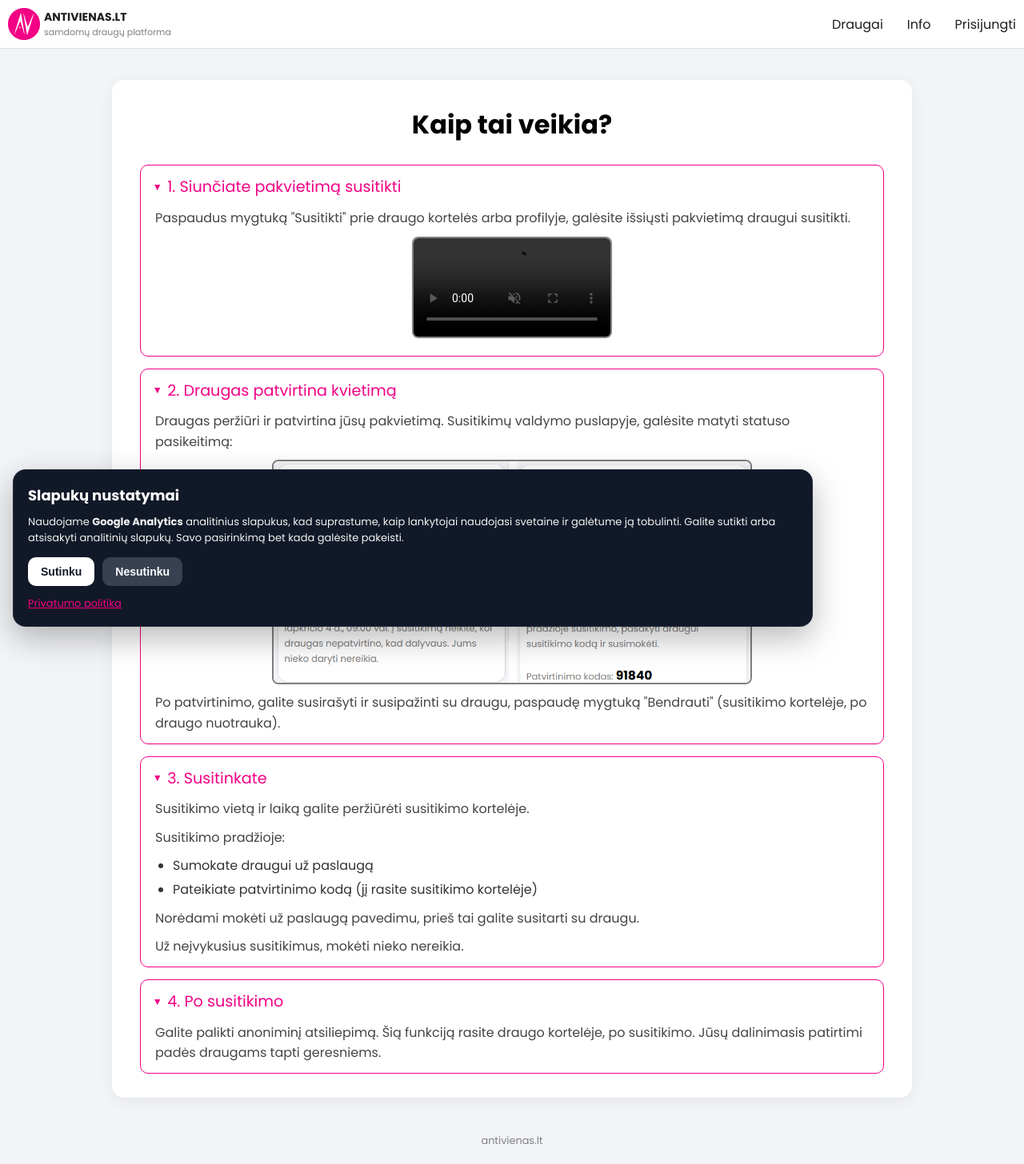
After one commit to antivienas-lt/antivienas, a Django app: page /how-to/ in a window 1280 px wide. The commit adds this page. Shown: the whole page at 80% size. Run offline with Django 5.2, Linux system fonts and the light colour scheme; parts of the project's set-up code (start-up, migrations or seed data) failed here and were passed over; grey boxes are pictures that could not be loaded.

Commit message:
instructions

```diff
--- a/app/urls.py
+++ b/app/urls.py
@@ -14,7 +14,8 @@ urlpatterns = [
     path("about/", views.AboutUsPage, name="about-us"),
     path("privacy/", views.PrivacyPolicyPage, name="privacy-policy"),
     path("rules/", views.RulesPage, name="rules"),
-    path("faq/", views.FAQPage, name="faq"),
+    path("how-to/", views.HowToPage, name="how-to"),
+    path("become-friend/", views.BecomeFriendPage, name="become-friend"),
     path("av/<str:username>/", views.ProfilePage, name="profile"),
     path("edit-profile/", views.EditProfilePage, name="edit-profile"),
     path("manage-photos/", views.ManageProfilePhotosPage, name="manage-photos"),
--- a/app/views.py
+++ b/app/views.py
@@ -494,17 +494,12 @@ def PrivacyPolicyPage(request):
         "privacy_policy_html": mark_safe(html),
     })
 
-def FAQPage(request):
-    md_path = Path(settings.BASE_DIR) /"templates/text_pages/faq.md"
+def HowToPage(request):
+    return render(request, "AboutHowTo.html")
 
-    with open(md_path, "r", encoding="utf-8") as f:
-        md_text = f.read()
+def BecomeFriendPage(request):
+    return render(request, "AboutBecomeFriend.html")
 
-    html = markdown.markdown(md_text, extensions=["extra", "nl2br"])
-
-    return render(request, "AboutFAQ.html", {
-        "faq_html": mark_safe(html),
-    })
 
 def RulesPage(request):
     md_path = Path(settings.BASE_DIR) / "templates/text_pages/rules.md"
--- a/static/js/img-view-modal.js
+++ b/static/js/img-view-modal.js
@@ -1,7 +1,7 @@
 const modal = document.getElementById("modal");
 const closeBtn = document.querySelector(".close");
 const modalImage = document.getElementById("modalImage");
-const miniatures = Array.from(document.querySelectorAll(".miniature-img"));
+const miniatures = Array.from(document.querySelectorAll(".miniature-img, .how-to-img"));
 
 let currentIndex = 0;
 
--- a/static/style.css
+++ b/static/style.css
@@ -251,6 +251,11 @@ textarea {
   font-size: 1rem;
   cursor: pointer;
   display: block;
+}
+
+.btn-link{
+  border: 1px solid (var(--pink));
+  padding: 5px 10px;
 }
 
 .friend-card .price-part, .profile-card .price-part{
@@ -1190,7 +1195,10 @@ input[type=number] {
   text-align: center;
   background: white;
   width: 130px;
-  height: 130px;
+  display: flex;
+  align-items: center;
+  justify-content: center;
+  height: 110px;
 }
 
 .info-container .link-item:hover{
@@ -1283,12 +1291,36 @@ input[type=number] {
   opacity: 0.8;
 }
 
-.faq-container h2 {
+.faq-container details h2 {
   color: var(--pink);
   font-weight: 400;
   display: inline;
   font-size: 1.2rem;
   margin: 0;                        /* summary handles spacing */
+}
+
+.faq-container img {
+  width: 100%;
+  margin: 10px auto;
+  display: block;
+  border: 2px solid gray;
+  border-radius: 8px;
+}
+.faq-container .wide-img{
+  max-width: 600px;
+}
+
+.faq-container .phone-img{
+  max-width: 250px;
+}
+
+.faq-container video{
+  max-width: 250px;
+  display: block;
+  margin: 10px auto;
+  border: 2px solid gray;
+  border-radius: 8px;
+  width: 100%;
 }
 
 /* Question content */
--- /dev/null
+++ b/templates/AboutHowTo.html
@@ -0,0 +1,61 @@
+{% extends "components/base.html"%}
+{% load static %}
+
+{% block meta %}
+<title>Kaip tai veikia?</title>
+<meta name="description" content="Kaip veikia antivienas.lt? Atsakymai apie susitikimus ir platformos naudojimą.">
+<meta name="robots" content="index, nofollow">
+<meta property="og:title" content="Kaip tai veikia? | antivienas.lt">
+<meta property="og:description" content="Kaip veikia antivienas.lt? Atsakymai apie susitikimus ir platformos naudojimą.">
+<meta property="og:image" content="https://antivienas.lt/static/assets/av_thumb_generic.png">
+<meta property="og:url" content="https://antivienas.lt{% url 'how-to' %}">
+<meta property="og:type" content="website">
+<meta name="twitter:card" content="summary_large_image">
+<meta name="twitter:title" content="Kaip tai veikia? | antivienas.lt">
+<meta name="twitter:description" content="Kaip veikia antivienas.lt? Atsakymai apie susitikimus ir platformos naudojimą.">
+<meta name="twitter:image" content="https://antivienas.lt/static/assets/av_thumb_generic.png">
+<link rel="canonical" href="https://antivienas.lt{% url 'how-to' %}">
+{% endblock meta %}
+
+
+{% block content %}
+  {% include "components/nav.html"%}
+  <div class="content">
+    <div class="faq-container">
+      <h1>Kaip tai veikia?</h1>
+      <details open>
+      <summary><h2>1. Siunčiate pakvietimą susitikti</h2></summary>
+      <p>Paspaudus mygtuką "Susitikti" prie draugo kortelės arba profilyje, galėsite išsiųsti pakvietimą draugui susitikti.</p>
+      <video src="{% static '/assets/training_video.mp4' %}" controls autoplay muted alt="">
+      </details>
+
+      <details open>
+      <summary><h2>2. Draugas patvirtina kvietimą</h2></summary>
+      <p>Draugas peržiūri ir patvirtina jūsų pakvietimą. Susitikimų valdymo puslapyje, galėsite matyti statuso pasikeitimą:</p>
+      <img src="{% static '/assets/training_one.png' %}" class="how-to-img wide-img" alt="">
+      <p>Po patvirtinimo, galite susirašyti ir susipažinti su draugu, paspaudę mygtuką "Bendrauti" (susitikimo kortelėje, po draugo nuotrauka).</p>
+      </details>
+
+      <details open>
+      <summary><h2>3. Susitinkate</h2></summary>
+      <p>Susitikimo vietą ir laiką galite peržiūrėti susitikimo kortelėje.</p>
+      <p>Susitikimo pradžioje:</p>
+      <ul>
+        <li>Sumokate draugui už paslaugą</li>
+        <li>Pateikiate patvirtinimo kodą (jį rasite susitikimo kortelėje)</li>
+      </ul>
+      <p>Norėdami mokėti už paslaugą pavedimu, prieš tai galite susitarti su draugu.</p>
+      <p>Už neįvykusius susitikimus, mokėti nieko nereikia.</p>
+      </details>
+      <details open>
+      <summary><h2>4. Po susitikimo</h2></summary>
+      <p>Galite palikti anoniminį atsiliepimą. Šią funkciją rasite draugo kortelėje, po susitikimo. Jūsų dalinimasis patirtimi padės draugams tapti geresniems.</p>
+      </details>
+    </div>
+  </div>
+  <div id="modal" class="img-edit-modal">
+    <span class="close">&times;</span>
+    <img class="modal-content" id="modalImage" />
+  </div>
+  <script src="{% static 'js/img-view-modal.js' %}"></script>
+{% endblock content %}
--- a/templates/AboutUs.html
+++ b/templates/AboutUs.html
@@ -17,6 +17,6 @@
 {% block content %}
   {% include "components/nav.html"%}
   <div class="content">
-    <div class="about-us-container">{{ about_html }}</div>
+    <div class="about-us-container faq-container">{{ about_html }}</div>
   </div>
 {% endblock content %}
--- a/templates/components/meeting-status/cancelled.html
+++ b/templates/components/meeting-status/cancelled.html
@@ -1,6 +1,6 @@
 <div class="user-actions">
   <div class="info-block">
-    <strong class="meeting-status" style="background-color: gainsboro;">ATŠAUKTAS</strong>
+    <strong class="meeting-status" style="background-color: gainsboro;">ATŠAUKTA</strong>
     {% if request.user == meeting.user %}
     <p><span class="block-title">Deja, bet draugas negali susisitikti, todėl atmetė jūsų kvietimą.</span></p>
     {% else %}
--- a/templates/components/meeting-status/confirmed.html
+++ b/templates/components/meeting-status/confirmed.html
@@ -1,13 +1,13 @@
 <div class="user-actions">
   {% if request.user == meeting.user %}
   <div class="info-block">
-    <strong class="meeting-status" style="background-color: lightgreen;">PATVIRTINTAS</strong>
+    <strong class="meeting-status" style="background-color: lightgreen;">PATVIRTINTA</strong>
     <p><span class="block-title">Susitikimas patvirtintas. Nepamirškite, pradžioje susitikimo, pasakyti draugui susitikimo kodą ir susimokėti.</span></p>
     <div class="meeting-conf-code-shell"><br><span class="block-title">Patvirtinimo kodas: <strong class="meeting-conf-code">{{meeting.confirmation_code}}</strong></span></div>
   </div>
   {% elif request.user == meeting.friend %}
   <div class="info-block">
-    <strong class="meeting-status" style="background-color: lightgreen;">PATVIRTINTAS</strong>
+    <strong class="meeting-status" style="background-color: lightgreen;">PATVIRTINTA</strong>
     <p><span class="block-title">Susitikimas patvirtintas. Pradžioje, paprašykite kliento patvirtinimo kodo, ir mokesčio už jūsų paslaugas.</span></p>
   </div>
   <div class="complete-action-block">
--- a/templates/components/meeting-status/expired.html
+++ b/templates/components/meeting-status/expired.html
@@ -1,6 +1,6 @@
 <div class="user-actions">
   <div class="info-block">
-    <strong class="meeting-status" style="background-color: gainsboro;">ATŠAUKTAS</strong>
+    <strong class="meeting-status" style="background-color: gainsboro;">ATŠAUKTA</strong>
     <p><span class="block-title">Baigėsi patvirtinimo laikas ir, per tą laiką, draugas nei patvirtino, nei atšaukė pakvietimą.</span></p>
   </div>
 </div>
```
Also changed, not shown: templates/AboutBecomeFriend.html (added, +64 -0 lines), templates/AboutFAQ.html (deleted, +0 -25 lines), templates/AboutLinks.html (+9 -10 lines), templates/text_pages/about.md (+63 -1 lines), templates/text_pages/faq.md (deleted, +0 -63 lines), static/assets/friend_training.png (added), static/assets/friend_training_two.png (added), static/assets/training_one.png (added), 1 other file.
